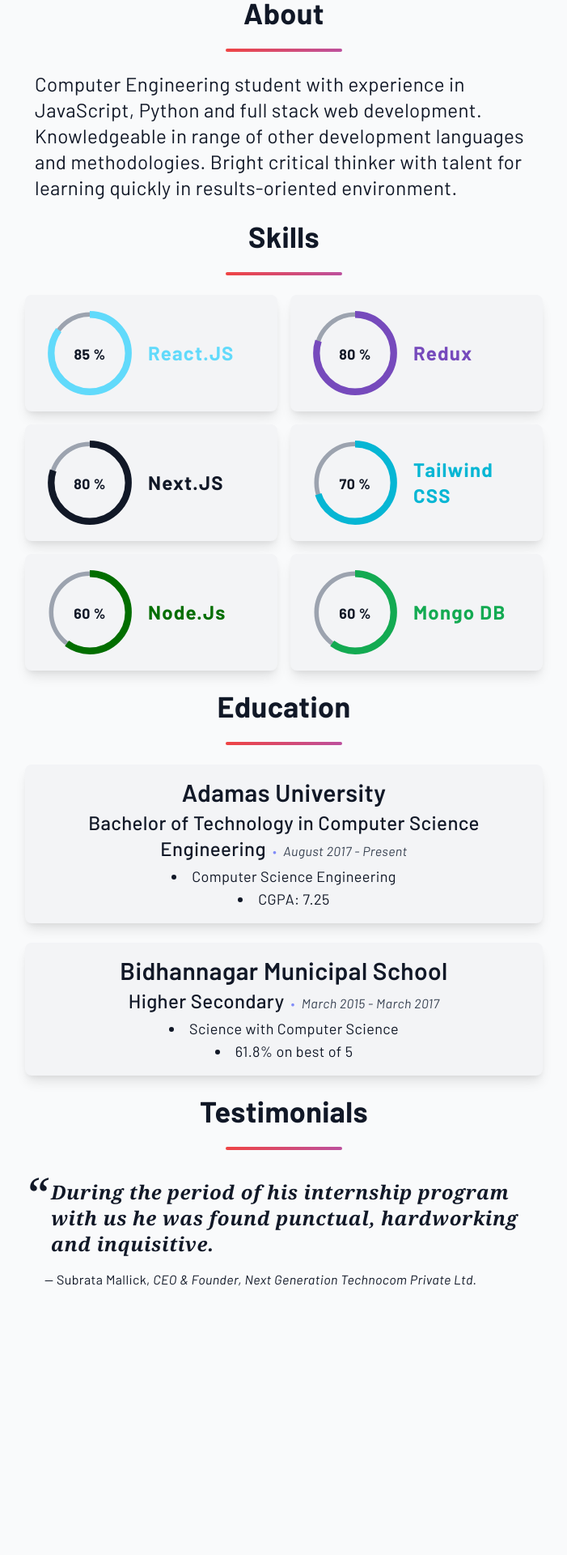
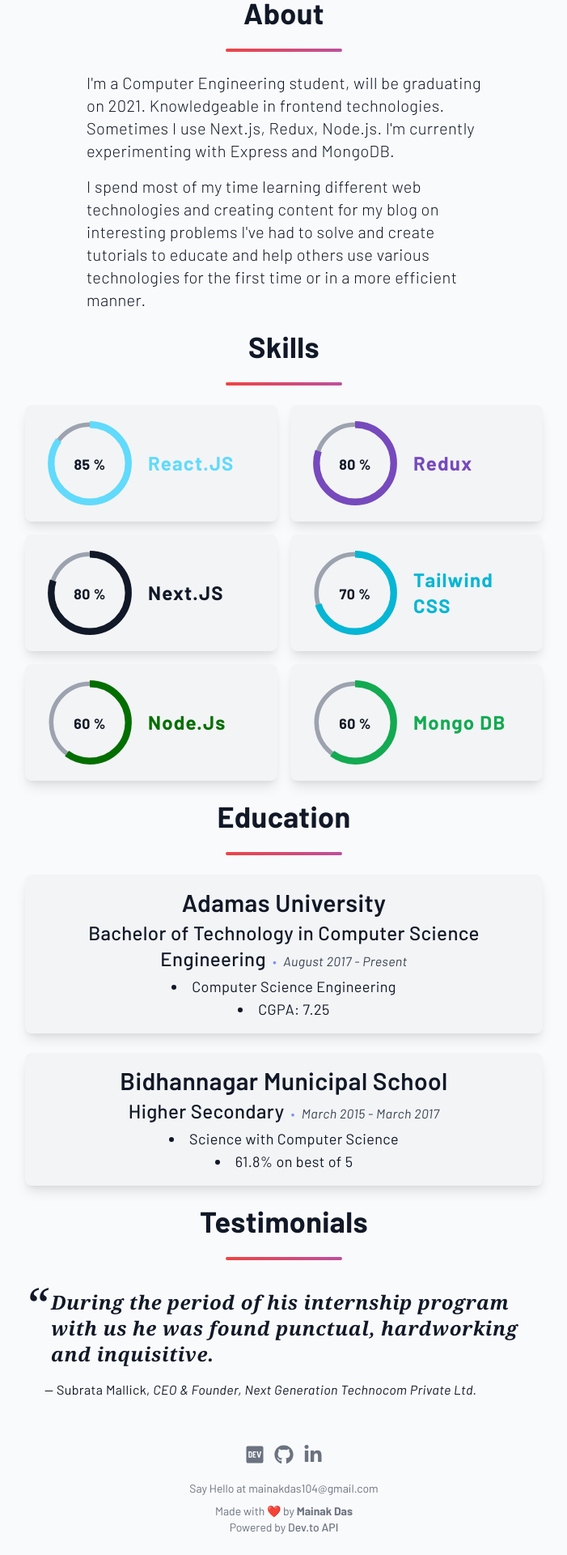
Before and after one commit to DawnMD/blog-next, a Next.js app: page / in a window 1280 px wide. Shown: the part 872-2792 px from the top of the page at 81% size, without its empty margins (289-990 px from the left). Before the commit the page ends 2508 px from the top, so only its background shows below. Built offline with nearby package versions, Linux system fonts and the light colour scheme; what @tailwindcss/typography would draw is missing.

Commit message:
added footer, edited about, added contacts

```diff
--- a/components/Portfolio/About.jsx
+++ b/components/Portfolio/About.jsx
@@ -2,15 +2,19 @@
 const About = () => {
 	return (
 		<Section title='About'>
-			<div className='flex w-full '>
-				<div>
-					<p className='px-3 text-lg text-center lg:text-xl xl:text-2xl lg:text-left'>
-						Computer Engineering student with experience in JavaScript, Python
-						and full stack web development. Knowledgeable in range of other
-						development languages and methodologies. Bright critical thinker
-						with talent for learning quickly in results-oriented environment.
-					</p>
-				</div>
+			<div className='flex flex-col gap-4 text-lg font-light text-center xl:w-4/5 lg:text-xl lg:text-left'>
+				<p className='px-3 '>
+					I&apos;m a Computer Engineering student, will be graduating on 2021.
+					Knowledgeable in frontend technologies. Sometimes I use Next.js,
+					Redux, Node.js. I&apos;m currently experimenting with Express and
+					MongoDB.
+				</p>
+				<p className='px-3 text-lg font-light text-center lg:text-xl lg:text-left'>
+					I spend most of my time learning different web technologies and
+					creating content for my blog on interesting problems I&apos;ve had to
+					solve and create tutorials to educate and help others use various
+					technologies for the first time or in a more efficient manner.
+				</p>
 			</div>
 		</Section>
 	);
--- a/components/Portfolio/Hero.jsx
+++ b/components/Portfolio/Hero.jsx
@@ -1,5 +1,6 @@
 import { Typewriter } from 'react-simple-typewriter';
 import Image from 'next/image';
+import SocialIcons from '../shared/Icons/SocialIcons';
 const Hero = (props) => {
 	return (
 		<>
@@ -14,6 +15,7 @@
 						priority
 					/>
 				</div>
+				<div className='flex flex-col gap-4'>
 					<div className='flex flex-col gap-2 text-center w-80'>
 						<h1 className='text-3xl font-semibold tracking-wide md:text-4xl lg:text-5xl md:font-bold'>
 							<span>Hello, I am</span>{' '}
@@ -39,6 +41,10 @@
 							developer.
 						</h2>
 					</div>
+					<div>
+						<SocialIcons />
+					</div>
+				</div>
 			</section>
 		</>
 	);
--- /dev/null
+++ b/components/shared/Footer/index.jsx
@@ -0,0 +1,32 @@
+import SocialIcons from '../Icons/SocialIcons';
+const Footer = () => {
+	return (
+		<footer className='flex flex-col items-center w-full gap-2 pb-6'>
+			<div className='my-3'>
+				<SocialIcons />
+			</div>
+			<div className='text-sm text-gray-500 dark:text-gray-300'>
+				Say Hello at{' '}
+				<a
+					href='mailto:mainakdas104@gmail.com?subject=Hello'
+					className='hover:text-gray-900 dark:hover:text-gray-50'>
+					mainakdas104@gmail.com
+				</a>
+			</div>
+			<div className='flex flex-col items-center text-sm text-gray-500 dark:text-gray-300'>
+				<p>
+					Made with ❤️ by <span className='font-bold'>Mainak Das</span>
+				</p>
+				<p>
+					Powered by{' '}
+					<a
+						href='https://docs.forem.com/api/'
+						className='font-medium hover:text-gray-900 dark:hover:text-gray-50'>
+						Dev.to API
+					</a>
+				</p>
+			</div>
+		</footer>
+	);
+};
+export default Footer;
--- /dev/null
+++ b/components/shared/Icons/SocialIcons.jsx
@@ -0,0 +1,35 @@
+import { FaDev, FaGithub, FaLinkedinIn } from 'react-icons/fa';
+
+const links = [
+	{
+		Icon: FaDev,
+		href: 'https://dev.to/dawnind',
+	},
+	{
+		Icon: FaGithub,
+		href: 'https://github.com/DawnMD',
+	},
+	{
+		Icon: FaLinkedinIn,
+		href: 'https://www.linkedin.com/in/mainak1147',
+	},
+];
+
+const SocialIcons = () => (
+	<div className='flex justify-center mx-auto text-2xl text-gray-500 dark:text-gray-300'>
+		{links.map(({ Icon, href }, i) => (
+			<a
+				key={href}
+				href={href}
+				target='_blank'
+				rel='noopener noreferrer nofollow'
+				className={`hover:text-gray-900 dark:hover:text-gray-50 ${
+					i < links.length - 1 ? 'mr-3' : ''
+				}`}>
+				<Icon />
+			</a>
+		))}
+	</div>
+);
+
+export default SocialIcons;
--- a/package.json
+++ b/package.json
@@ -25,6 +25,7 @@
     "next-seo": "^4.26.0",
     "next-themes": "0.0.15",
     "postcss": "^8.3.5",
+    "react-icons": "^4.2.0",
     "react-intersection-observer": "^8.32.0",
     "react-markdown": "^6.0.2",
     "react-simple-typewriter": "^3.0.0",
--- a/pages/_app.js
+++ b/pages/_app.js
@@ -5,6 +5,7 @@
 import { ThemeProvider } from 'next-themes';
 import { AnimatePresence } from 'framer-motion';
 import { useEffect, useState } from 'react';
+import Footer from '../components/shared/Footer';
 function MyApp({ Component, pageProps, router }) {
 	const [mounted, setMounted] = useState(false);
 	useEffect(() => {
@@ -53,6 +54,7 @@
 				onExitComplete={() => window.scrollTo(0, 0)}>
 				<Component {...pageProps} key={url} />
 			</AnimatePresence>
+			<Footer />
 		</ThemeProvider>
 	);
 }
```
Also changed, not shown: content/devto.cache.js, 1 other file (tests, documents, lock files or other folders). Lines whose indentation alone changed are shown as unchanged.
